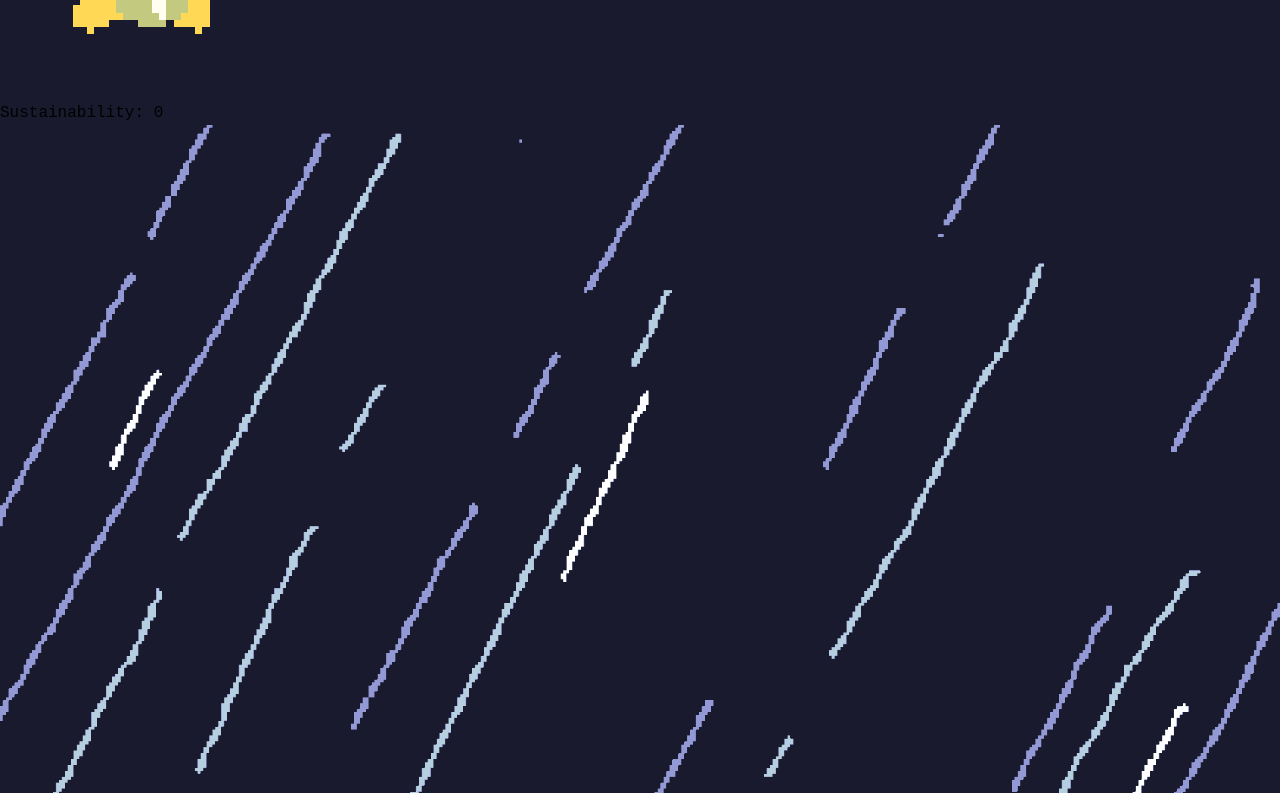
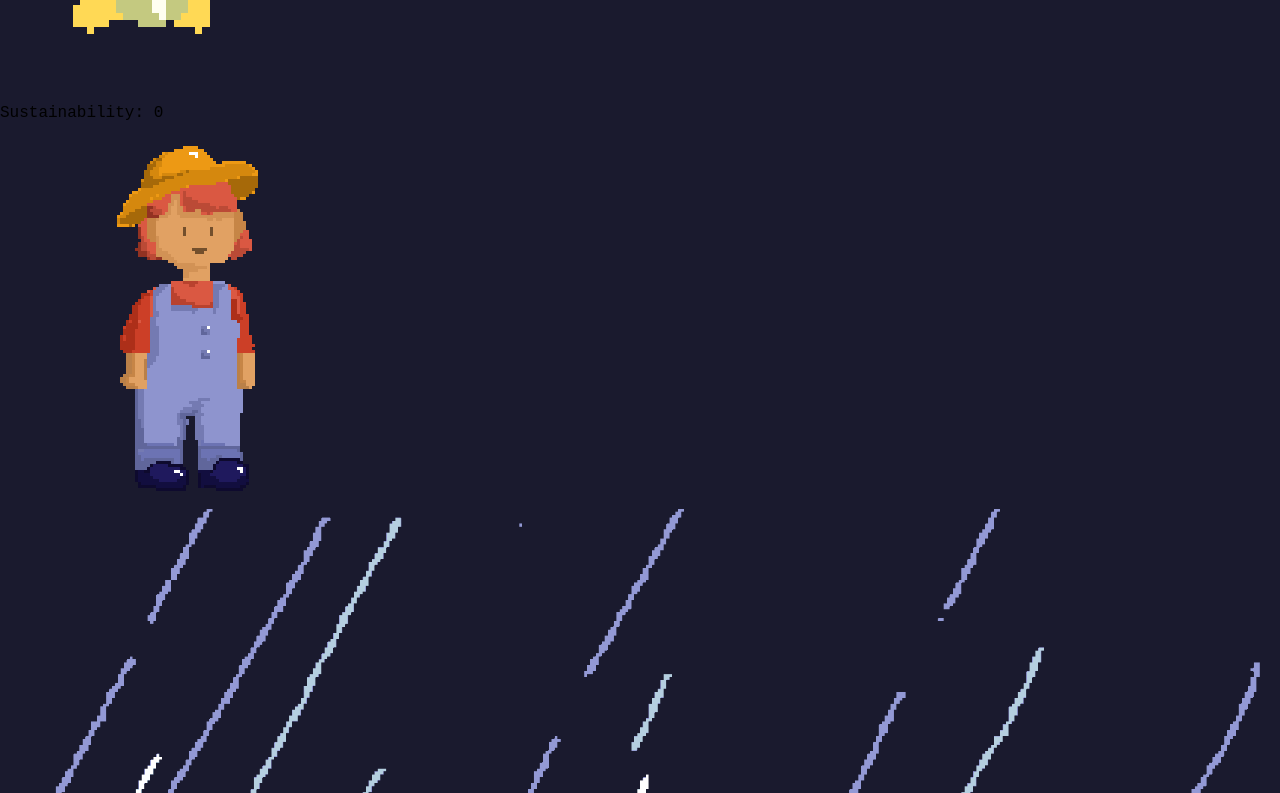
Before and after one commit to huss2342/NASA-Hackathon-frontend, a React (Vite) app: page / in a window 1280 px wide. Shown: the part 2007-2800 px from the top of the page. Built offline with nearby package versions, Linux system fonts and the light colour scheme.

Commit message:
added farmer

```diff
--- a/src/components/screens/InteractiveScreen.jsx
+++ b/src/components/screens/InteractiveScreen.jsx
@@ -98,6 +98,15 @@ const InteractiveScreen = ({ scenario }) => {
   />
 )}
 
+    {/* Farmer gif in bottom right */}
+    {(scenario.id === 'january_intro' || scenario.id === 'spring_intro' || scenario.id === 'summer_intro') && (
+    <img
+        src="/farmer.gif"
+        alt="Farmer"
+        className="absolute bottom-4 right-0 z-[3] w-[400px] h-[400px]"
+    />
+    )}
+
       {showResults && (
         <ResultsModal
           moneyChange={lastScores.money}
```
